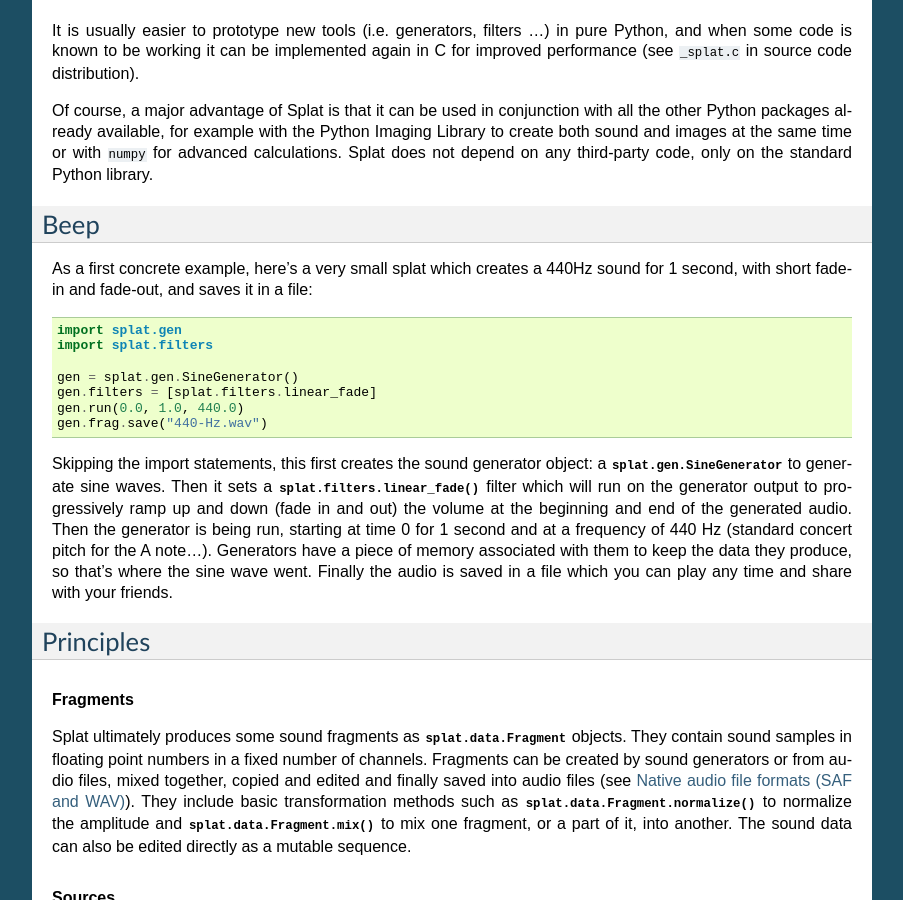
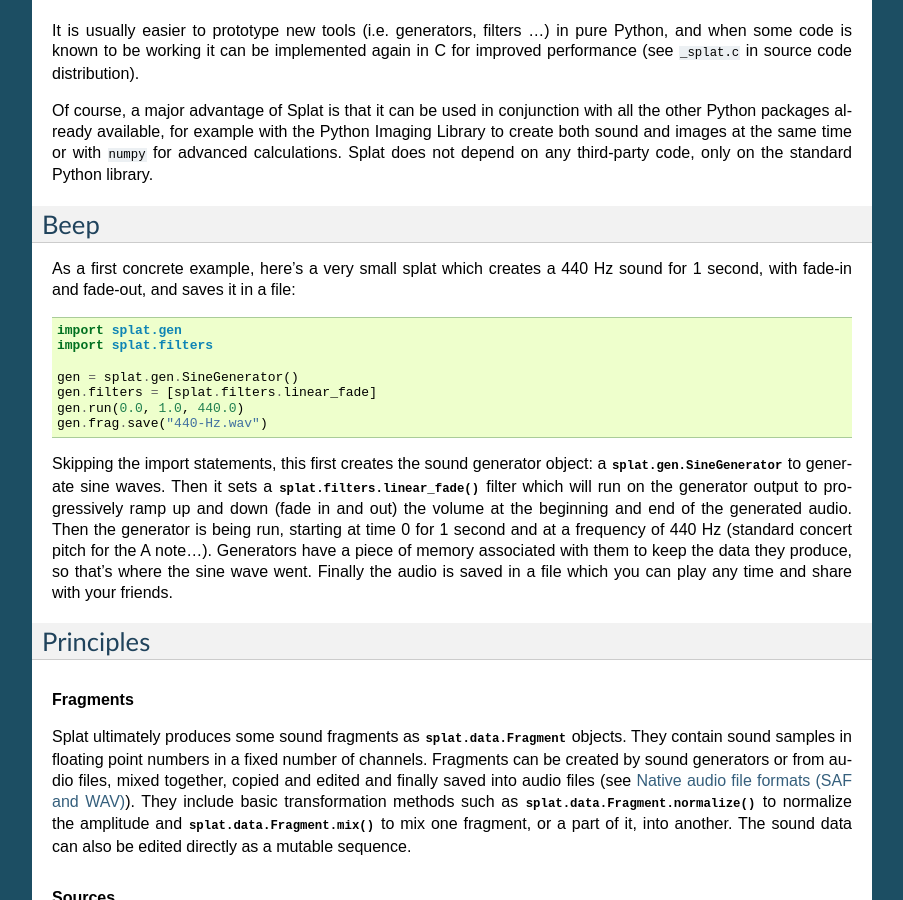
Before and after one commit to verdigris/splat, a Sphinx documentation site: the page built from doc/intro.rst, in a window 1280 px wide and 900 px high, scrolled down 647 px. Shown: the whole window, without its empty margins (198-1101 px from the left). Built offline with Sphinx 7.4.7, drawn with Linux system fonts in a browser that asks for light colours; formulas are drawn with MathJax 3.

Commit message:
doc: align beep example in README.rst and doc/intro.rst

```diff
--- a/README.rst
+++ b/README.rst
@@ -29,8 +29,8 @@
 Beep
 ----
 
-Here's a very small **Splat** example which creates a 440Hz sound for 1 second,
-with fade-in and fade-out:
+Here's a very small **Splat** example which creates a 440 Hz sound for 1
+second, with fade-in and fade-out, and saves it in a file:
 
 .. code-block:: python
 
@@ -40,7 +40,7 @@
     gen = splat.gen.SineGenerator()
     gen.filters = [splat.filters.linear_fade]
     gen.run(0.0, 1.0, 440.0)
-    gen.frag.save("A440.wav")
+    gen.frag.save("440-Hz.wav")
 
 
 `verdigris.mu <http://verdigris.mu>`_
--- a/doc/intro.rst
+++ b/doc/intro.rst
@@ -39,9 +39,8 @@
 Beep
 ----
 
-As a first concrete example, here's a very small splat which creates a
-440Hz sound for 1 second, with short fade-in and fade-out, and saves
-it in a file:
+As a first concrete example, here's a very small splat which creates a 440 Hz
+sound for 1 second, with fade-in and fade-out, and saves it in a file:
 
 .. code-block:: python
 
```
